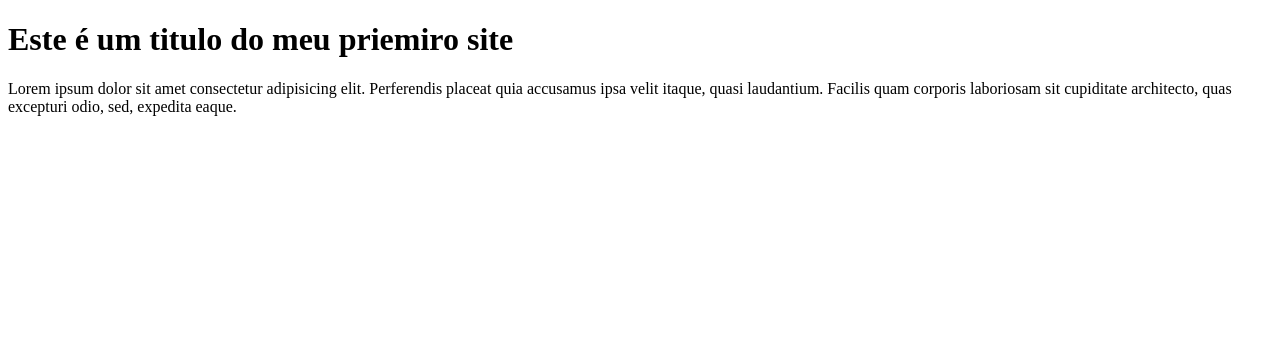
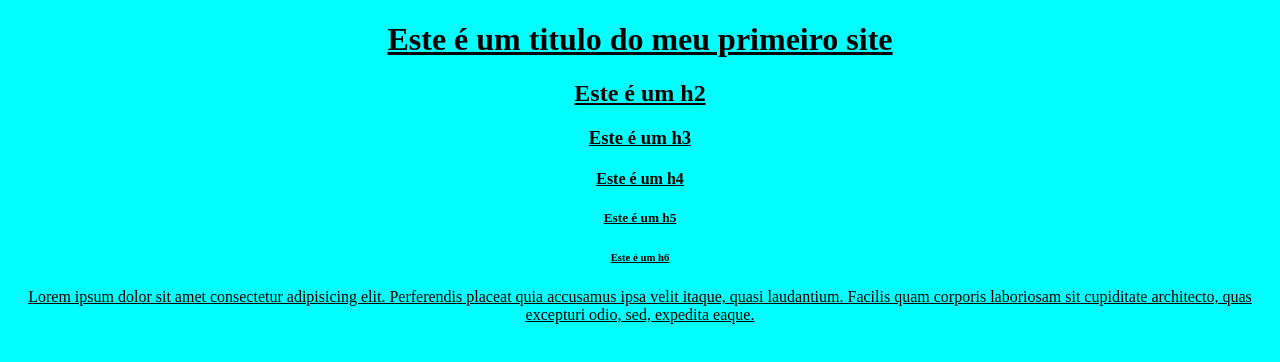
Before and after one commit to Tiago-Goncal/teste-alpha, a plain HTML site: page Site teste/index.html in a window 1280 px wide. Drawn offline with Linux system fonts and the light colour scheme.

Commit message:
briquei
Uso

```diff
--- a/Site teste/index.html
+++ b/Site teste/index.html
@@ -3,10 +3,16 @@
 <head>
     <meta charset="UTF-8">
     <meta name="viewport" content="width=device-width, initial-scale=1.0">
+    <link rel="stylesheet" href="style.css">
     <title>O meu primeiro site</title>
 </head>
 <body>
-    <h1> Este é um titulo do meu priemiro site </h1>
+    <h1> Este é um titulo do meu primeiro site </h1>
+    <h2>Este é um h2</h2>
+    <h3>Este é um h3</h3>
+    <h4>Este é um h4</h4>
+    <h5>Este é um h5</h5>
+    <h6>Este é um h6</h6>
     <p>Lorem ipsum dolor sit amet consectetur adipisicing elit.
         Perferendis placeat quia accusamus ipsa velit itaque, quasi laudantium.
         Facilis quam corporis laboriosam sit cupiditate architecto, quas excepturi
--- /dev/null
+++ b/Site teste/style.css
@@ -0,0 +1,5 @@
+body{
+    background-color: aqua;
+    text-align: center;
+    text-decoration: underline;
+}
```
